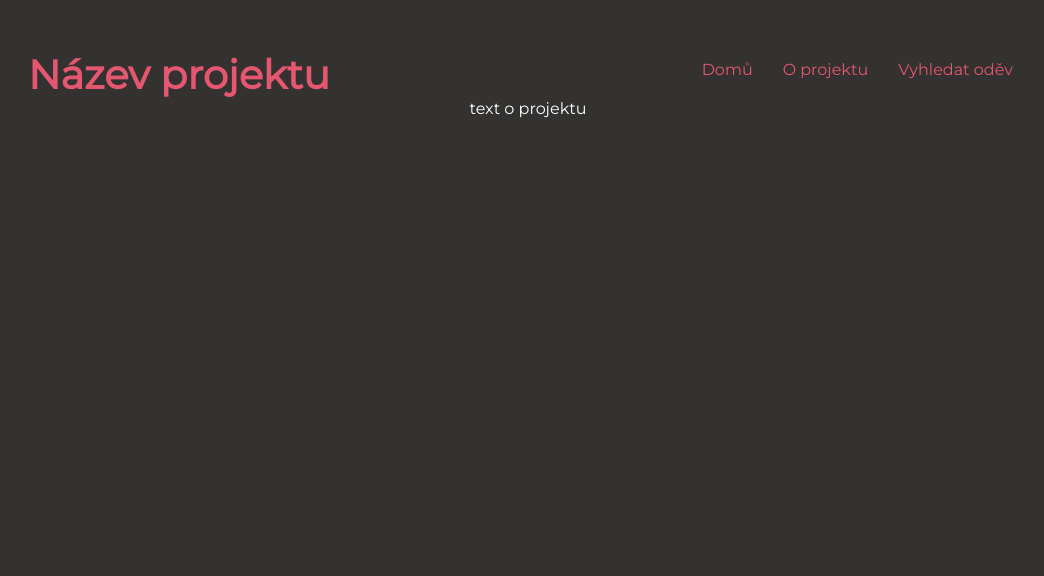
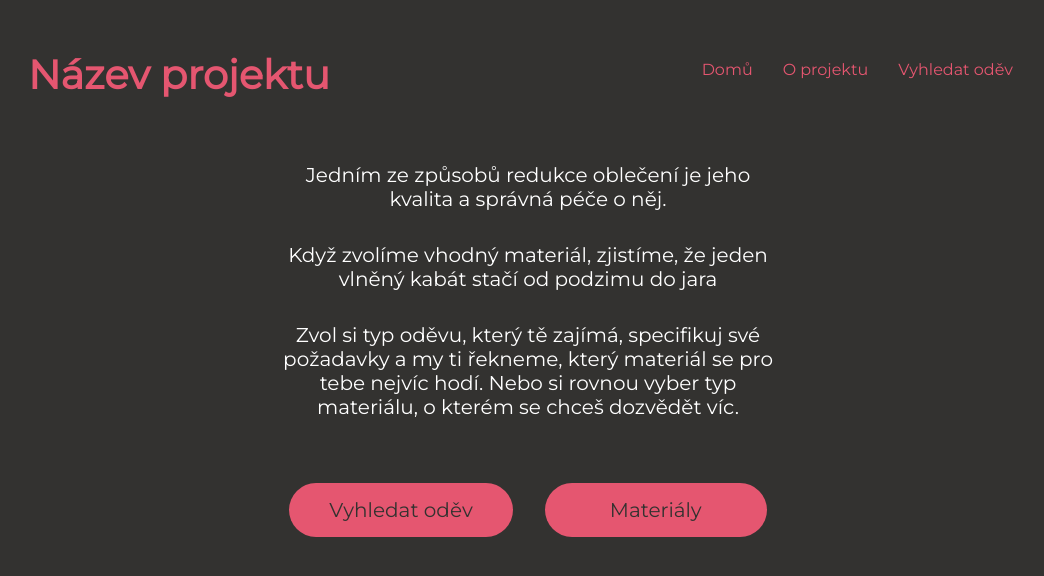
Before and after one commit to SchallDa/finalni-projekt-DA, a React app: page /oprojektu in a window 1280 px wide. Shown: the top 576 px of the page, without its empty margins (112-1156 px from the left). Built offline with nearby package versions, Linux system fonts and the light colour scheme.

Commit message:
Page O projektu - style + text.

```diff
--- a/src/pages/HomePage/index.jsx
+++ b/src/pages/HomePage/index.jsx
@@ -5,9 +5,7 @@ export const HomePage = () => {
   return (
     <>
       <div className="container">
-        <div>
-          <div className="main__image"></div>
-        </div>
+        <div className="main__image"></div>
         <p className="main__intro">
           Chceš omezit množství oblečení ve své skříni, ale nevíš jak na to?
           Pomůžeme ti.
--- a/src/pages/ProjectInfo/index.jsx
+++ b/src/pages/ProjectInfo/index.jsx
@@ -1,13 +1,40 @@
-import React from "react";
+import React from 'react';
 import './style.css';
 
-export const ProjectInfo =()=> {
-    return (
-        <>
+export const ProjectInfo = () => {
+  return (
+    <>
+      <div className="container">
+        <p className="project__intro project__intro--first">
+          Jedním ze způsobů redukce oblečení je jeho kvalita a správná péče o
+          něj.
+        </p>
 
-        <div className="container">
-        text o projektu
+        <p className="project__intro">
+          Když zvolíme vhodný materiál, zjistíme, že jeden vlněný kabát stačí od
+          podzimu do jara
+        </p>
+
+        <p className="project__intro">
+          Zvol si typ oděvu, který tě zajímá, specifikuj své požadavky a my ti
+          řekneme, který materiál se pro tebe nejvíc hodí. Nebo si rovnou vyber
+          typ materiálu, o kterém se chceš dozvědět víc.
+        </p>
+
+        <div class="buttons">
+          <div>
+            <a className="project__button project__button--vyhledat" href="#">
+              Vyhledat oděv
+            </a>
+          </div>
+
+          <div>
+            <a className="project__button project__button--materialy" href="#">
+              Materiály
+            </a>
+          </div>
         </div>
-        </>
-    )
+      </div>
+    </>
+  );
 };
--- a/src/pages/ProjectInfo/style.css
+++ b/src/pages/ProjectInfo/style.css
@@ -0,0 +1,73 @@
+.container {
+  display: flex;
+  flex-direction: column;
+  align-items: center;
+}
+
+#page-wrap {
+  display: none;
+}
+
+.project__intro {
+  text-align: center;
+  max-width: 70%;
+  margin-left: auto;
+  margin-right: auto;
+  line-height: 120%;
+  padding-top: 1rem;
+}
+
+.project__intro--first {
+  padding-top: 2rem;
+}
+
+/* Button */
+.buttons {
+  margin-top: 4rem;
+  display: flex;
+  flex-direction: column;
+  justify-content: center;
+  gap: 2em;
+}
+
+.project__button {
+  background-color: #E55670;
+  color: #333230;
+  text-decoration: none;
+  border-radius: 50px;
+  font-size: 20px;
+  display: inline-block;
+}
+
+.project__button--vyhledat {
+  padding: 15px 40px;
+}
+
+.project__button--materialy {
+  padding: 15px 65px;
+}
+
+.project__button:hover {
+  background-color: #6F6868;
+  color: #E55670;
+  font-weight: 700;
+}
+
+@media (min-width: 600px) {
+  .project__intro {
+    font-size: 20px;
+    max-width: 50%;
+    margin-left: auto;
+    margin-right: auto;
+    padding-top: 2rem;
+  }
+
+  .project__intro--first {
+    padding-top: 4rem;
+  }
+
+  .buttons {
+    flex-direction: row;
+    justify-content: space-between;
+  }
+}
```
